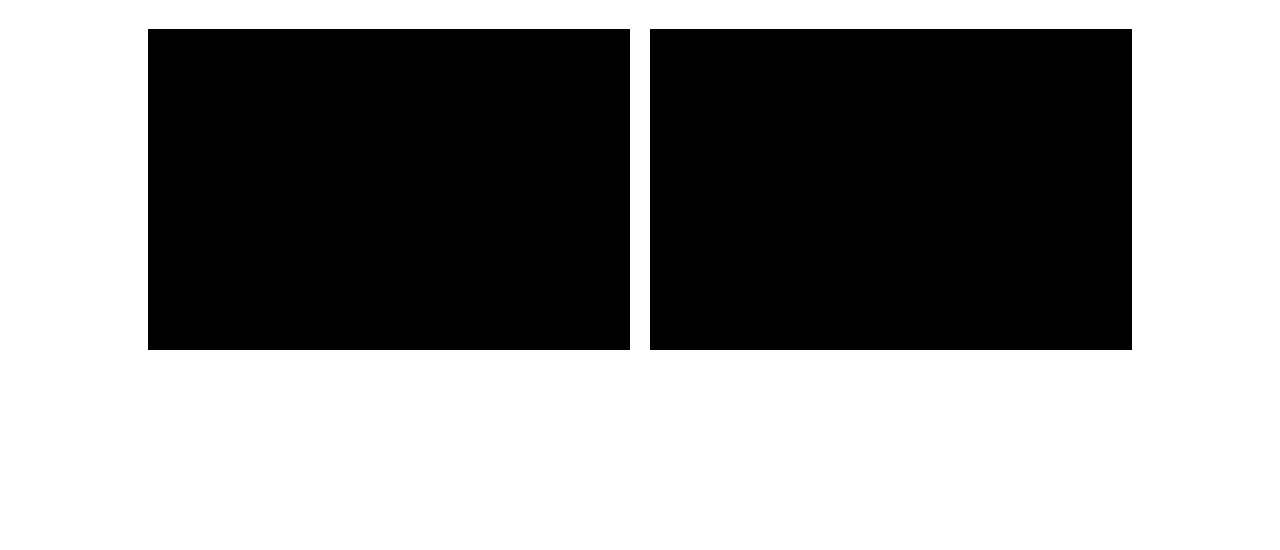
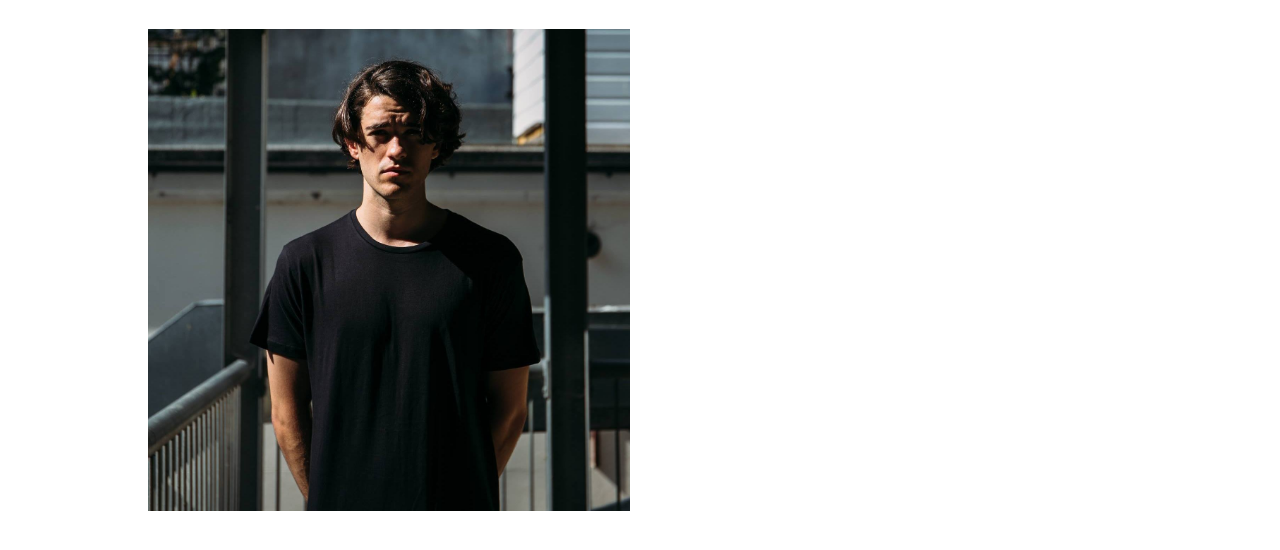
Before and after one commit to quietlymakingnoise/quietlymakingnoise.github.io, a plain HTML site: page artists.html in a window 1280 px wide. Shown: the part 242-792 px from the top of the page. Drawn offline with Linux system fonts and the light colour scheme.

Commit message:
Artist Image Revisions

```diff
--- a/artists.html
+++ b/artists.html
@@ -30,13 +30,8 @@
         <div class="boxArtist">
           <div class="boxInnerArtist">
             <div class="image">
-            <img src="img/000.png" />
+            <img src="img/sam.jpg" />
             </div>
-          </div>
-        </div>
-        <div class="boxArtist">
-          <div class="boxInnerArtist">
-            <img src="img/000.png" />
           </div>
         </div>
       </div>
```
Also changed, not shown: img/bish.jpg (added), img/bishy.jpg (added), img/sam.jpg (added), 2 other files.
